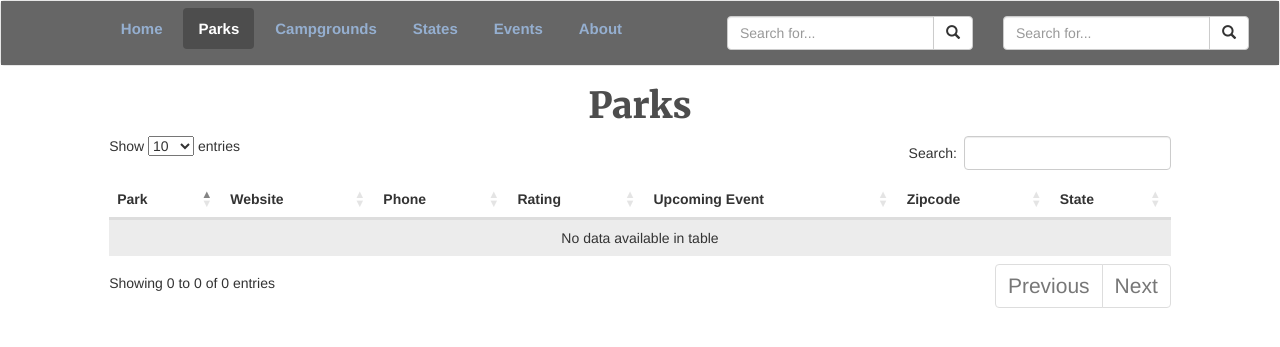
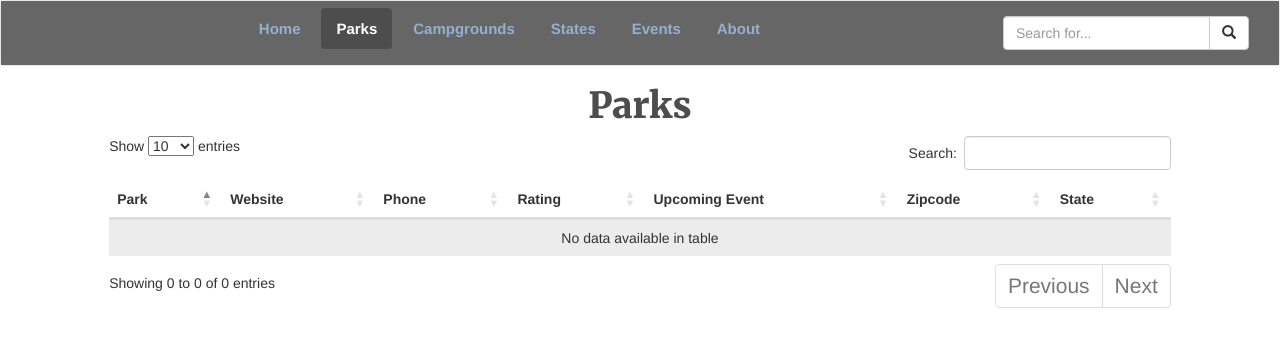
Before and after one commit to cs373gc-fall-2016/SWEetOutdoors, a Flask app: page /parks in a window 1280 px wide. Shown: the top 347 px of the page. Run offline with Flask 2, Linux system fonts and the light colour scheme; data that the repository does not hold is empty; some libraries are stand-ins or nearby versions.

Commit message:
fixed search bars

```diff
--- a/app/templates/parks.html
+++ b/app/templates/parks.html
@@ -45,14 +45,6 @@
                 <input id="search_term" type="text" class="form-control" name="search" placeholder="Search for...">
                 <span class="input-group-btn">
                 <button class="btn btn-default" type="submit"><span class=" glyphicon glyphicon-search"></span></button>
-                </span>
-              </div><!-- /input-group -->
-            </form>
-            <form class="navbar-form navbar-right" action="/search/" method="GET" onsubmit="return search()" role="search">
-              <div class="input-group">
-                <input id="search_term" type="text" class="form-control" placeholder="Search for...">
-                <span class="input-group-btn">
-                <button class="btn btn-default" type="button"><span class=" glyphicon glyphicon-search"></span></button>
                 </span>
               </div><!-- /input-group -->
             </form>
```
Also changed, not shown: app/templates/campgrounds.html (+0 -8 lines), app/templates/events.html (+0 -8 lines), app/templates/states.html (+0 -8 lines).
